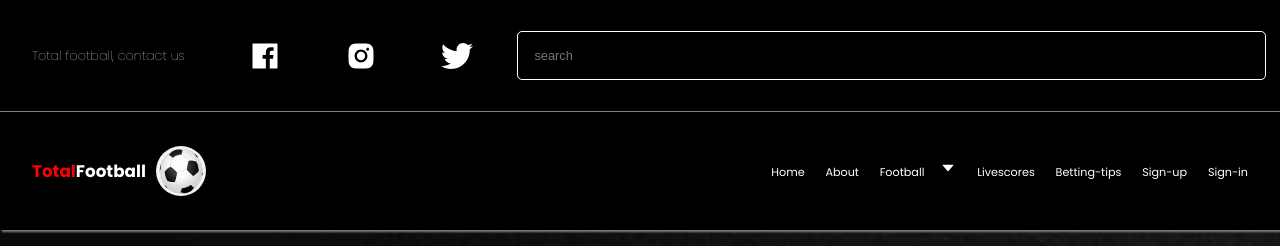
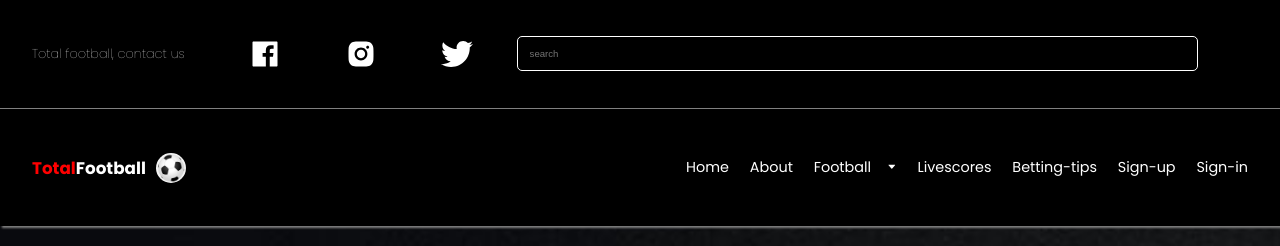
Before and after one commit to petepresh007/frontend-football, a React (Vite) app: page / in a window 1280 px wide. Shown: the top 246 px of the page. Built offline with nearby package versions, Linux system fonts and the light colour scheme; no server answers.

Commit message:
font related

```diff
--- a/src/styles/nav.css
+++ b/src/styles/nav.css
@@ -37,13 +37,13 @@ header{
     width: 60%;
 }
 .nav-search input{
-    width: 98%;
-    padding: 1rem;
+    width: 90%;
+    padding: .7rem;
     outline: 1px solid white;
     border: none;
     background-color: rgba(0, 0, 0, .6);
     color: white;
-    font-size: .8rem;
+    font-size: .6rem;
     border-radius: 4px;
 }
 
@@ -61,14 +61,14 @@ header{
 } */
 .nav-bar-section nav a {
     text-decoration: none;
-    font-size: .7rem;
+    font-size: .9rem;
     color: white;
     margin-left: 1.3rem;
 }
 .football-img{
-    height: 50px;
-    width: 50px;
-    border-radius: 50px;
+    height: 30px;
+    width: 30px;
+    border-radius: 30px;
 }
 .logo-football-img{
     display: flex;
@@ -77,7 +77,7 @@ header{
 }
 .home-caret {
     margin-left: 1rem;
-    font-size: 1rem;
+    font-size: .6rem;
     cursor: pointer;
 }
 .home-caret:hover{
```
